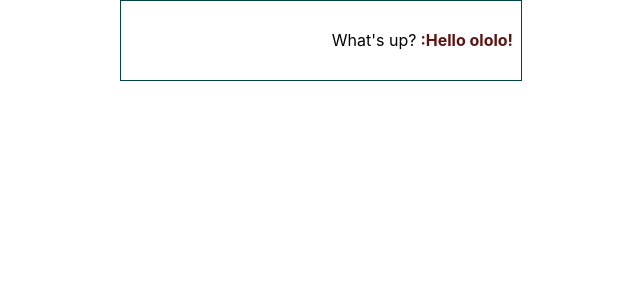
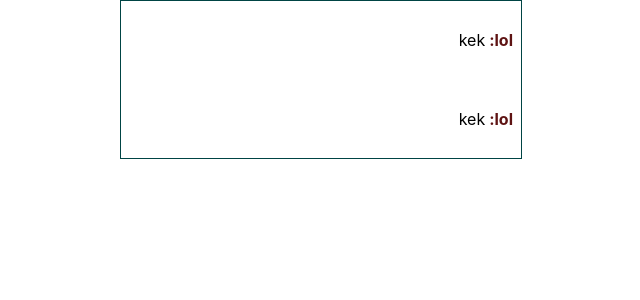
Before and after one commit to AleR111/React, a React (Create React App) app in the folder my-react-app/: page / in a window 1280 px wide. Shown: the top 300 px of the page, without its empty margins (319-959 px from the left). Built offline with nearby package versions, Linux system fonts and the light colour scheme.

Commit message:
connected useState

```diff
--- a/my-react-app/src/App.js
+++ b/my-react-app/src/App.js
@@ -1,16 +1,20 @@
+import {useState} from "react";
+
 import './App.css';
-
 import {Message} from "./conponents/Message";
 
-const user = {
-    name: 'ololo',
-    message: "What's up?"
+const useMyState = () => {
+    const [message, setMessage] = useState([{content: 'kek', author: 'lol'}, {content: 'kek', author: 'lol'}])
+
+    return {message, setMessage}
 }
 
 export function App() {
+    const {message, setMessage} = useMyState()
+
     return (
         <div className="App">
-            <Message user={user}/>
+            <Message message={message}/>
         </div>
     );
 }
--- a/my-react-app/src/conponents/Message.js
+++ b/my-react-app/src/conponents/Message.js
@@ -1,13 +1,17 @@
 import styles from "./message.module.scss";
 
-export function Message({user}) {
+export function Message({message}) {
 
     return (
         <div className={styles.box}>
-            <div className={styles.messageBox}>
-                <p>{user.message}</p>
-                <h4 className={styles.author}>:Hello {user.name}!</h4>
-            </div>
+            {
+                message.map((elem, id) => (
+                    <div className={styles.messageBox} key={id}>
+                        <p>{elem.content}</p>
+                        <h4 className={styles.author}>{elem.author}</h4>
+                    </div>
+                ))
+            }
         </div>
     );
 }
--- a/my-react-app/src/conponents/message.module.scss
+++ b/my-react-app/src/conponents/message.module.scss
@@ -15,4 +15,8 @@
   font-size: 16px;
   color: #5e1313;
   margin-left: 4px;
+
+  &:before {
+    content: ":";
+  }
 }
```
